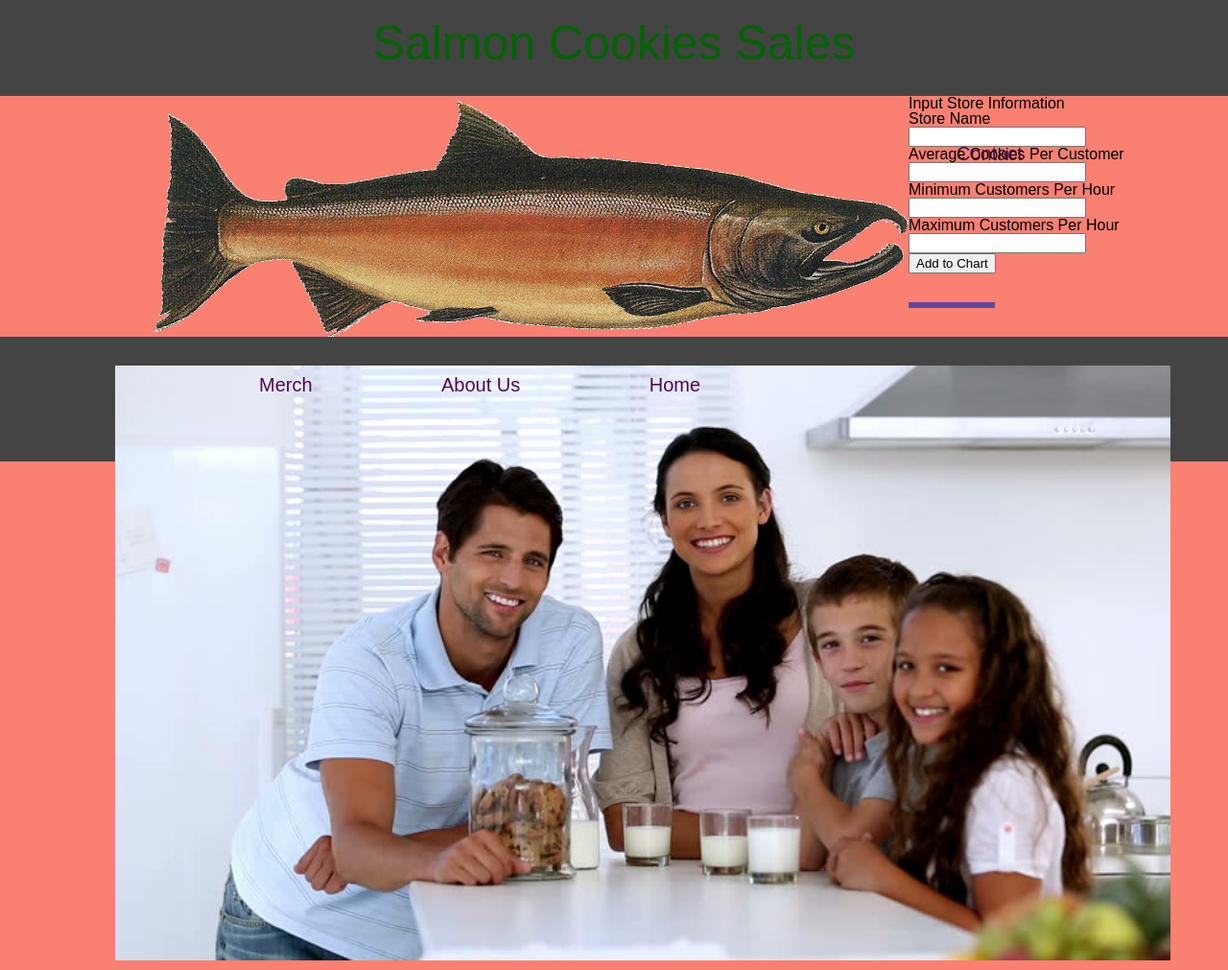
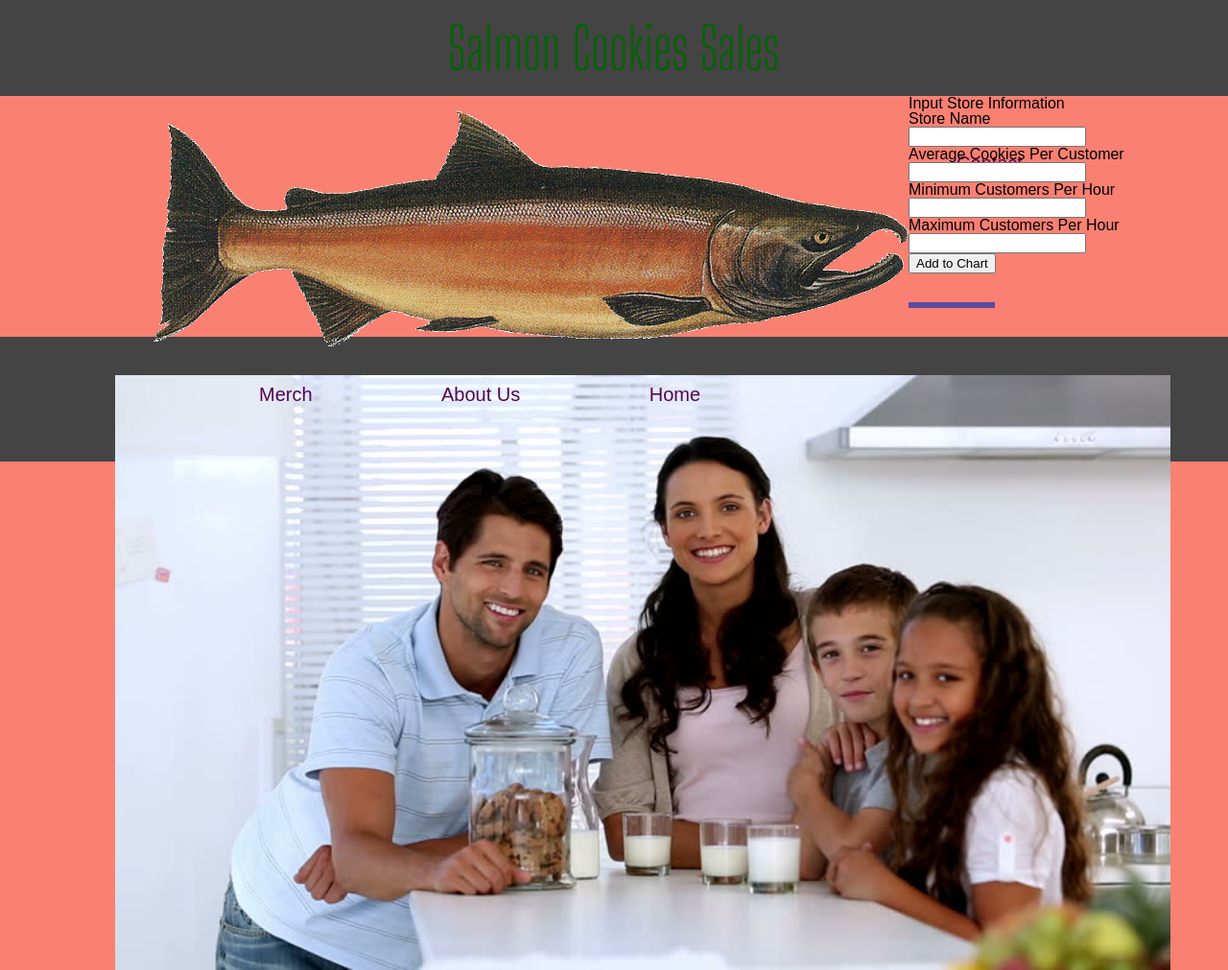
Before and after one commit to majckson/cookie-stand, a plain HTML site: page sales.html in a window 1280 px wide. Shown: the whole page at 96% size. Drawn offline with Linux system fonts and the light colour scheme.

Commit message:
added fonts

```diff
--- a/css/style.css
+++ b/css/style.css
@@ -12,11 +12,12 @@ body {
 
 /* header */
 h1 {
-  font-size: 50px;
+  font-size: 60px;
   text-align: center;
   padding: 20px;
   color: darkgreen;
   border: darkolivegreen;
+  font-family: 'Big Shoulders Display';
 }
 
 header {
--- a/sales.html
+++ b/sales.html
@@ -5,6 +5,8 @@
   <title>Salmon Cookies</title>
   <link rel="stylesheet" href="css/reset.css">
   <link rel="stylesheet" href="css/style.css">
+  <link rel="preconnect" href="https://fonts.gstatic.com">
+  <link href="https://fonts.googleapis.com/css2?family=Big+Shoulders+Display:wght@300&display=swap" rel="stylesheet">
 </head>
 
 <body>
```
Also changed, not shown: contact.html (+1 -0 lines), index.html (+2 -0 lines).
